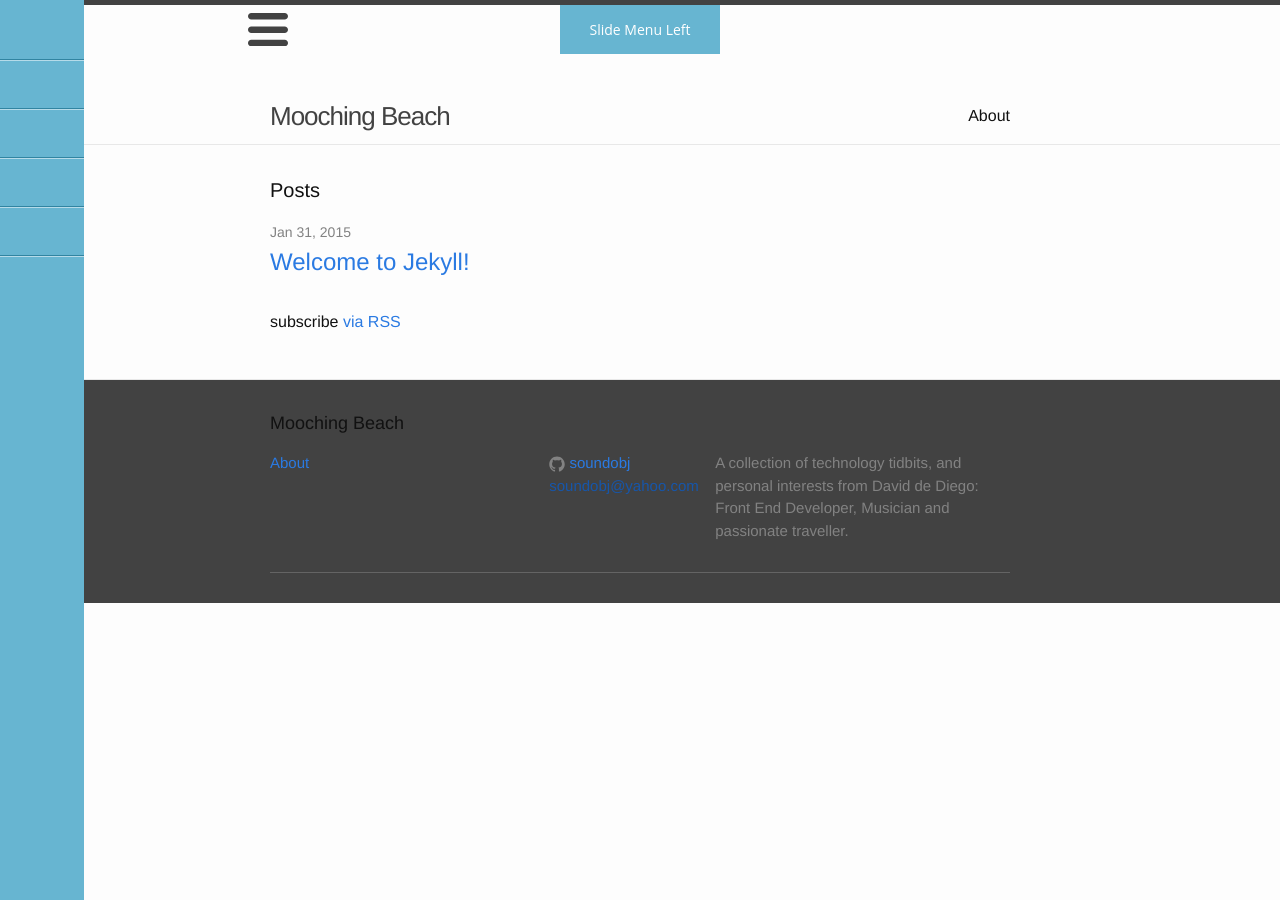
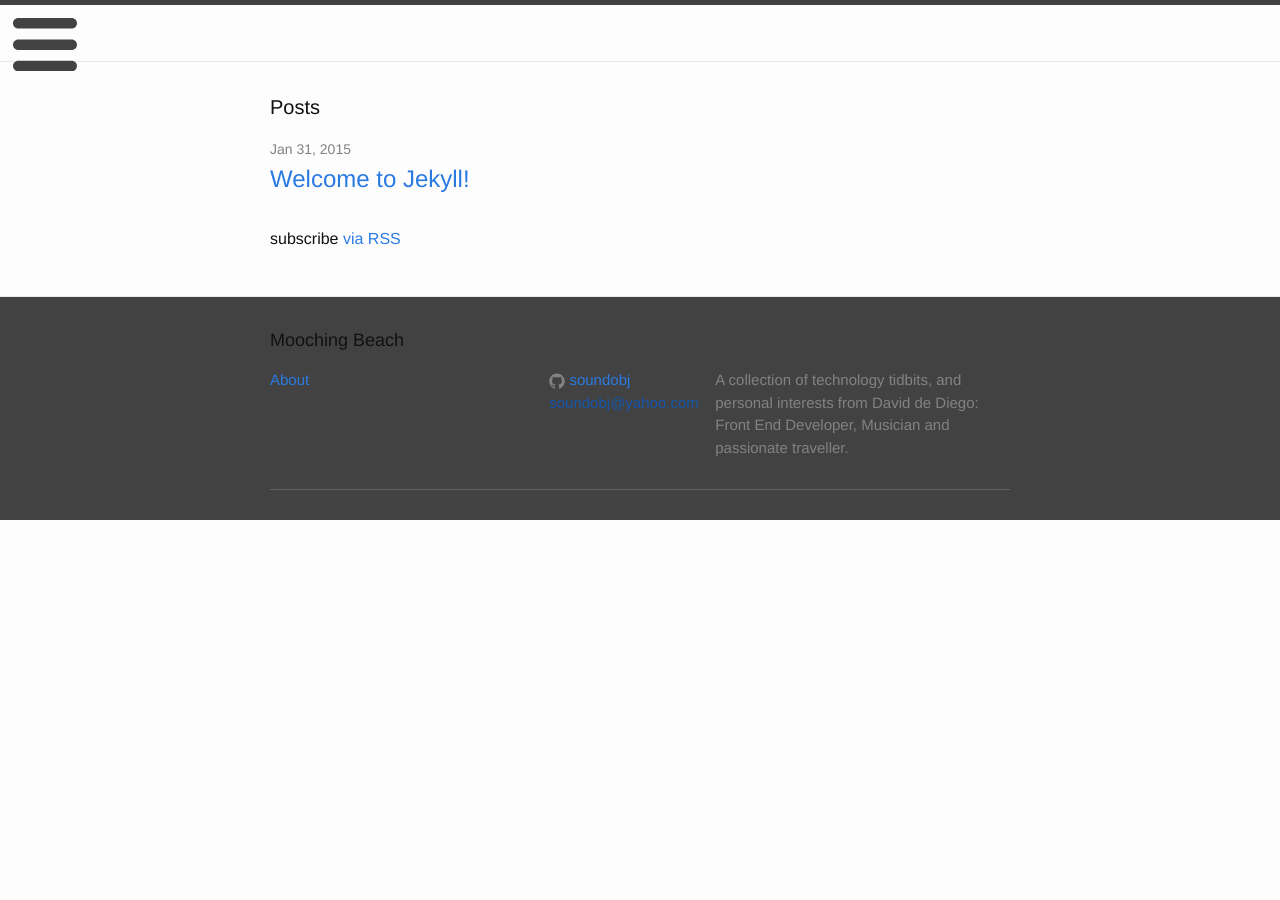
Before and after one commit to soundobj/soundobj.github.io, a Jekyll site: the page built from index.html, in a window 1280 px wide. Built offline with Jekyll 4.4.1, drawn with Linux system fonts in a browser that asks for light colours.

Commit message:
left hand side menu
cleaned up menu css and js
TODO: add close svg

```diff
--- a/_includes/head.html
+++ b/_includes/head.html
@@ -8,13 +8,6 @@
     <!-- CSS -->
     <link rel="stylesheet" href="{{ "/css/main.css" | prepend: site.baseurl }}">
     <link rel="stylesheet" href="{{ "/css/menu.css" | prepend: site.baseurl }}">
-    <link rel="stylesheet" href="{{ "/css/style.css" | prepend: site.baseurl }}">
-
-    <!--
-    <link rel="stylesheet" href="{{ "/css/custom.css" | prepend: site.baseurl }}">
-    <link rel="stylesheet" href="{{ "/css/jquery.jscrollpane.custom.css" | prepend: site.baseurl }}">
-
-	-->
 
     <link rel="canonical" href="{{ page.url | replace:'index.html','' | prepend: site.baseurl | prepend: site.url }}">
     <!-- JS VENDOR-->
@@ -22,11 +15,4 @@
     <script type="text/javascript" src="{{ "/js/modernizr-latest.js" | prepend: site.baseurl }}"></script>
 
     <!-- JS -->
-
-    <!--
-    <script type="text/javascript" src="{{ "/js/menu.js" | prepend: site.baseurl }}"></script>
-
-
-    <script type="text/javascript" src="{{ "/js/page.js" | prepend: site.baseurl }}"></script>
-    -->
 </head>
--- a/_includes/header.html
+++ b/_includes/header.html
@@ -1,23 +1,17 @@
 <header class="site-header">
-
-
+  <!-- Navigation -->
   <nav class="menu slide-menu-left">
       <ul>
-        <li><button class="close-menu">&larr; Close</button></li>
-        <li><a href="#">Broccoli</a></li>
-        <li><a href="#">Tomato</a></li>
-        <li><a href="#">Cucumber</a></li>
-        <li><a href="#">Kale</a></li>
-        <li><a href="#">Celery</a></li>
+          {% for page in site.pages %}
+            {% if page.title %}
+            <a class="page-link" href="{{ page.url | prepend: site.baseurl }}">{{ page.title }}</a>
+            {% endif %}
+          {% endfor %}
       </ul>
-
-</nav><!-- /slide menu left -->
-
-  <div  id="wrapper" class="wrapper">
-
-
+  </nav>
+  <!-- Navigation Icon -->
   <div class="menu-button">
-   <a href="#" class="menu-icon">
+     <a href="#" class="menu-icon" title="Open site navigation">
       <svg viewBox="0 0 18 15">
         <path fill="#424242" d="M18,1.484c0,0.82-0.665,1.484-1.484,1.484H1.484C0.665,2.969,0,2.304,0,1.484l0,0C0,0.665,0.665,0,1.484,0 h15.031C17.335,0,18,0.665,18,1.484L18,1.484z"/>
         <path fill="#424242" d="M18,7.516C18,8.335,17.335,9,16.516,9H1.484C0.665,9,0,8.335,0,7.516l0,0c0-0.82,0.665-1.484,1.484-1.484 h15.031C17.335,6.031,18,6.696,18,7.516L18,7.516z"/>
@@ -25,64 +19,5 @@
       </svg>
     </a>
   </div>
-
-<div id="main">
-    <div class="container">
-
-        <div class="buttons">
-            <button class="nav-toggler toggle-slide-left">Slide Menu Left</button>
-        </div>
-    </div>
-</div>
-
-
-
-
-
-
-
-
-
-
-<!--
-     NEW SLIDE LEFT NAV
-    <div id="container" class="menu">
-      <ul id="menu-toc">
-        <li><a href="#">menu link</a></li>
-      </ul>
-    </div>
-    <div id="menu-button" class="menu-button">
-      <a href="#" class="menu-icon">
-          <svg viewBox="0 0 18 15">
-            <path fill="#424242" d="M18,1.484c0,0.82-0.665,1.484-1.484,1.484H1.484C0.665,2.969,0,2.304,0,1.484l0,0C0,0.665,0.665,0,1.484,0 h15.031C17.335,0,18,0.665,18,1.484L18,1.484z"/>
-            <path fill="#424242" d="M18,7.516C18,8.335,17.335,9,16.516,9H1.484C0.665,9,0,8.335,0,7.516l0,0c0-0.82,0.665-1.484,1.484-1.484 h15.031C17.335,6.031,18,6.696,18,7.516L18,7.516z"/>
-            <path fill="#424242" d="M18,13.516C18,14.335,17.335,15,16.516,15H1.484C0.665,15,0,14.335,0,13.516l0,0 c0-0.82,0.665-1.484,1.484-1.484h15.031C17.335,12.031,18,12.696,18,13.516L18,13.516z"/>
-          </svg>
-        </a>
-    </div> -->
-
-      <!-- END NEW SLIDE LEFT NAV -->
-
-    <a class="site-title" href="{{ site.baseurl }}/">{{ site.title }}</a>
-
-    <nav class="site-nav">
-      <a href="#" class="menu-icon">
-        <svg viewBox="0 0 18 15">
-          <path fill="#424242" d="M18,1.484c0,0.82-0.665,1.484-1.484,1.484H1.484C0.665,2.969,0,2.304,0,1.484l0,0C0,0.665,0.665,0,1.484,0 h15.031C17.335,0,18,0.665,18,1.484L18,1.484z"/>
-          <path fill="#424242" d="M18,7.516C18,8.335,17.335,9,16.516,9H1.484C0.665,9,0,8.335,0,7.516l0,0c0-0.82,0.665-1.484,1.484-1.484 h15.031C17.335,6.031,18,6.696,18,7.516L18,7.516z"/>
-          <path fill="#424242" d="M18,13.516C18,14.335,17.335,15,16.516,15H1.484C0.665,15,0,14.335,0,13.516l0,0 c0-0.82,0.665-1.484,1.484-1.484h15.031C17.335,12.031,18,12.696,18,13.516L18,13.516z"/>
-        </svg>
-      </a>
-
-      <div class="trigger">
-        {% for page in site.pages %}
-          {% if page.title %}
-          <a class="page-link" href="{{ page.url | prepend: site.baseurl }}">{{ page.title }}</a>
-          {% endif %}
-        {% endfor %}
-      </div>
-    </nav>
-
-  </div>
-
+  <div  id="wrapper" class="wrapper" />
 </header>
--- a/_layouts/default.html
+++ b/_layouts/default.html
@@ -17,8 +17,7 @@
 
   </body>
 
-  <!-- js -->
- <script type="text/javascript" src="{{ "/js/classie.js" | prepend: site.baseurl }}"></script>
+  <!-- JS -->
  <script type="text/javascript" src="{{ "/js/menu.js" | prepend: site.baseurl }}"></script>
 
 </html>
--- a/css/menu.css
+++ b/css/menu.css
@@ -6,6 +6,7 @@
 body {
     overflow-x: hidden
 }
+
 #wrapper {
     position: relative;
     z-index: 10;
@@ -17,37 +18,17 @@ body {
     -o-transition: all 0.3s;
     transition: all 0.3s;
 }
-section {
-    margin-bottom: 30px
-}
-section h1 {
-    font-family: "Oswald", sans-serif;
-    margin-bottom: 10px;
-}
-section p {
-    margin-bottom: 30px
-}
-section p:last-child {
-    margin-bottom: 0
-}
-section:last-child {
-    margin-bottom: 0
-}
-section.toggle {
-    text-align: center
-}
+
 .mask {
     position: fixed;
     top: 0;
     left: 0;
-    z-index: 15;
+    z-index: 9;
     width: 100%;
     height: 100%;
     background: rgba(0, 0, 0, 0.8);
 }
 
-
-/* BESPOKE STYLES*/
 .menu-button {
     width: 5%;
     margin-top: 1%;
@@ -67,17 +48,15 @@ section.toggle {
     -o-transition: all 0.3s;
     transition: all 0.3s;
 }
-/* END BESPOKE STYLES*/
 
-/* ------------------------------------------------------------ *\
-|* ------------------------------------------------------------ *|
-|* Menus
-|* ------------------------------------------------------------ *|
-\* ------------------------------------------------------------ */
-/* general style for all menus */
+body.sml-open nav.slide-menu-left {
+    left: 0
+}
+
 nav.menu {
     position: fixed;
-    z-index: 20;
+    /*z-index: 20;*/
+    z-index: 10;
     background-color: #67b5d1;
     overflow: hidden;
     -webkit-transition: all 0.3s;
@@ -86,54 +65,45 @@ nav.menu {
     -o-transition: all 0.3s;
     transition: all 0.3s;
 }
+
 nav.menu ul {
     list-style-type: none;
     margin: 0;
-    padding: 0;
+    padding-top: 20%;
 }
 nav.menu a {
     font-weight: 300;
     color: #fff;
 }
-button.close-menu {
-    background-color: #3184a1;
-    color: #fff;
-}
-button.close-menu:focus {
-    outline: none
+
+/* slide menu left and right, push menu left and right */
+nav.slide-menu-left {
+    top: 0;
+    width: 30%;
+    height: 100%;
 }
 
-nav.slide-menu-left {
-    top: 0;
-    width: 10%;
-    height: 100%;
-}
 nav.slide-menu-left li {
     display: block;
     text-align: center;
     border-bottom: solid 1px #3184a1;
     border-top: solid 1px #b5dbe9;
 }
+
 nav.slide-menu-left li:first-child {
     border-top: none
 }
+
 nav.slide-menu-left li:last-child {
     border-bottom: none
 }
+
 nav.slide-menu-left a {
     display: block;
     padding: 10px;
     font-size: 18px;
 }
-nav.slide-menu-left button.close-menu {
-    margin: 10px 0;
-    padding: 10px 30px;
-    background-color: #3184a1;
-    color: #fff;
+
+nav.slide-menu-left {
+    left: -30%
 }
-nav.slide-menu-left {
-    left: -300px
-}
-body.sml-open nav.slide-menu-left {
-    left: 0
-}
--- a/css/style.css
+++ /dev/null
@@ -1,259 +0,0 @@
-/* ------------------------------------------------------------ *\
-|* ------------------------------------------------------------ *|
-|* Globals
-|* ------------------------------------------------------------ *|
-\* ------------------------------------------------------------ */
-button {
-    font-family: "Open Sans", sans-serif;
-    font-size: 14px;
-    cursor: pointer;
-    border: none;
-    -webkit-appearance: none;
-    -moz-appearance: none;
-    appearance: none;
-    -webkit-border-radius: 0;
-    -moz-border-radius: 0;
-    border-radius: 0;
-    -webkit-box-shadow: none;
-    -moz-box-shadow: none;
-    box-shadow: none;
-}
-/* ------------------------------------------------------------ *\
-|* ------------------------------------------------------------ *|
-|* Template
-|* ------------------------------------------------------------ *|
-\* ------------------------------------------------------------ */
-body {
-    overflow-x: hidden
-}
-#wrapper {
-    position: relative;
-    z-index: 10;
-    top: 0;
-    left: 0;
-    -webkit-transition: all 0.3s;
-    -moz-transition: all 0.3s;
-    -ms-transition: all 0.3s;
-    -o-transition: all 0.3s;
-    transition: all 0.3s;
-}
-section {
-    margin-bottom: 30px
-}
-section h1 {
-    font-family: "Oswald", sans-serif;
-    margin-bottom: 10px;
-}
-section p {
-    margin-bottom: 30px
-}
-section p:last-child {
-    margin-bottom: 0
-}
-section:last-child {
-    margin-bottom: 0
-}
-section.toggle {
-    text-align: center
-}
-.mask {
-    position: fixed;
-    top: 0;
-    left: 0;
-    z-index: 15;
-    width: 100%;
-    height: 100%;
-    background: rgba(0, 0, 0, 0.8);
-}
-/* ------------------------------------------------------------ *\
-|* ------------------------------------------------------------ *|
-|* Toggle Buttons
-|* ------------------------------------------------------------ *|
-\* ------------------------------------------------------------ */
-.buttons {
-    margin-bottom: 30px;
-    text-align: center;
-}
-.buttons button {
-    display: inline-block;
-    margin: 0 0 4px 0;
-    padding: 15px 30px;
-    color: #fff;
-    background-color: #67b5d1;
-}
-.buttons button:hover,
-.buttons button.active {
-    background-color: #3184a1
-}
-.buttons button:focus {
-    outline: none
-}
-/* ------------------------------------------------------------ *\
-|* ------------------------------------------------------------ *|
-|* Menus
-|* ------------------------------------------------------------ *|
-\* ------------------------------------------------------------ */
-/* general style for all menus */
-nav.menu {
-    position: fixed;
-    /*z-index: 20;*/
-    z-index: 10;
-    background-color: #67b5d1;
-    overflow: hidden;
-    -webkit-transition: all 0.3s;
-    -moz-transition: all 0.3s;
-    -ms-transition: all 0.3s;
-    -o-transition: all 0.3s;
-    transition: all 0.3s;
-}
-nav.menu ul {
-    list-style-type: none;
-    margin: 0;
-    padding: 0;
-}
-nav.menu a {
-    font-weight: 300;
-    color: #fff;
-}
-button.close-menu {
-    background-color: #3184a1;
-    color: #fff;
-}
-button.close-menu:focus {
-    outline: none
-}
-/* slide menu left and right, push menu left and right */
-nav.slide-menu-left,
-nav.slide-menu-right,
-nav.push-menu-left,
-nav.push-menu-right {
-    top: 0;
-    /*width: 300px;*/
-    width: 30%;
-    height: 100%;
-}
-nav.slide-menu-left li,
-nav.slide-menu-right li,
-nav.push-menu-left li,
-nav.push-menu-right li {
-    display: block;
-    text-align: center;
-    border-bottom: solid 1px #3184a1;
-    border-top: solid 1px #b5dbe9;
-}
-nav.slide-menu-left li:first-child,
-nav.slide-menu-right li:first-child,
-nav.push-menu-left li:first-child,
-nav.push-menu-right li:first-child {
-    border-top: none
-}
-nav.slide-menu-left li:last-child,
-nav.slide-menu-right li:last-child,
-nav.push-menu-left li:last-child,
-nav.push-menu-right li:last-child {
-    border-bottom: none
-}
-nav.slide-menu-left a,
-nav.slide-menu-right a,
-nav.push-menu-left a,
-nav.push-menu-right a {
-    display: block;
-    padding: 10px;
-    font-size: 18px;
-}
-nav.slide-menu-left button.close-menu,
-nav.slide-menu-right button.close-menu,
-nav.push-menu-left button.close-menu,
-nav.push-menu-right button.close-menu {
-    margin: 10px 0;
-    padding: 10px 30px;
-    background-color: #3184a1;
-    color: #fff;
-}
-nav.slide-menu-left,
-nav.push-menu-left {
-    left: -300px
-}
-nav.slide-menu-right,
-nav.push-menu-right {
-    right: -300px
-}
-/*
-body.sml-open nav.slide-menu-left,
-body.pml-open nav.push-menu-left {
-    left: 0
-}
-*/body.smr-open nav.slide-menu-right,
-body.pmr-open nav.push-menu-right {
-    right: 0
-}
-body.pml-open #wrapper {
-    left: 300px
-}
-body.pmr-open #wrapper {
-    left: -300px
-}
-/* slide menu top and bottom */
-nav.slide-menu-top,
-nav.slide-menu-bottom,
-nav.push-menu-top,
-nav.push-menu-bottom {
-    left: 0;
-    width: 100%;
-    height: 100px;
-}
-nav.slide-menu-top ul,
-nav.slide-menu-bottom ul,
-nav.push-menu-top ul,
-nav.push-menu-bottom ul {
-    text-align: center;
-    padding: 25px 0 0 0;
-}
-nav.slide-menu-top li,
-nav.slide-menu-bottom li,
-nav.push-menu-top li,
-nav.push-menu-bottom li {
-    display: inline-block;
-    margin: 0;
-    vertical-align: middle;
-}
-nav.slide-menu-top a,
-nav.slide-menu-bottom a,
-nav.push-menu-top a,
-nav.push-menu-bottom a {
-    display: block;
-    line-height: 50px;
-    padding: 0 10px;
-    font-size: 18px;
-}
-nav.slide-menu-top button.close-menu,
-nav.slide-menu-bottom button.close-menu,
-nav.push-menu-top button.close-menu,
-nav.push-menu-bottom button.close-menu {
-    display: block;
-    line-height: 50px;
-    margin: 0;
-    padding: 0 10px;
-}
-nav.slide-menu-top,
-nav.push-menu-top {
-    top: -100px
-}
-nav.slide-menu-bottom,
-nav.push-menu-bottom {
-    bottom: -100px
-}
-body.smt-open nav.slide-menu-top,
-body.pmt-open nav.push-menu-top {
-    top: 0
-}
-body.smb-open nav.slide-menu-bottom,
-body.pmb-open nav.push-menu-bottom {
-    bottom: 0
-}
-body.pmt-open #wrapper {
-    top: 100px
-}
-body.pmb-open #wrapper {
-    top: -100px
-}
--- a/js/menu.js
+++ b/js/menu.js
@@ -4,106 +4,23 @@
 (function( window ){
 
 	'use strict';
-
-	var body = document.body,
-		mask = document.createElement("div"),
-		toggleSlideLeft = document.querySelector( ".toggle-slide-left" ),
-		// toggleSlideRight = document.querySelector( ".toggle-slide-right" ),
-		// toggleSlideTop = document.querySelector( ".toggle-slide-top" ),
-		// toggleSlideBottom = document.querySelector( ".toggle-slide-bottom" ),
-		//togglePushLeft = document.querySelector( ".toggle-push-left" ),
-		// togglePushRight = document.querySelector( ".toggle-push-right" ),
-		// togglePushTop = document.querySelector( ".toggle-push-top" ),
-		// togglePushBottom = document.querySelector( ".toggle-push-bottom" ),
-		slideMenuLeft = document.querySelector( ".slide-menu-left" ),
-		// slideMenuRight = document.querySelector( ".slide-menu-right" ),
-		// slideMenuTop = document.querySelector( ".slide-menu-top" ),
-		// slideMenuBottom = document.querySelector( ".slide-menu-bottom" ),
-		//pushMenuLeft = document.querySelector( ".push-menu-left" ),
-		// pushMenuRight = document.querySelector( ".push-menu-right" ),
-		// pushMenuTop = document.querySelector( ".push-menu-top" ),
-		// pushMenuBottom = document.querySelector( ".push-menu-bottom" ),
-		activeNav
-	;
+	var	mask = document.createElement("div");
 	mask.className = "mask";
+	var	toggleSlideLeft = document.querySelector( ".menu-icon" );
+	var	activeNav;
 
 	/* slide menu left */
 	toggleSlideLeft.addEventListener( "click", function(){
-		console.log("click lieft");
-		classie.add( body, "sml-open" );
-		// $(".menu-button").addClass("menu-button-open");
+		console.log("click lieft 6");
+		$("body").addClass("sml-open");
 		document.body.appendChild(mask);
 		activeNav = "sml-open";
 	} );
 
-	// /* slide menu right */
-	// toggleSlideRight.addEventListener( "click", function(){
-	// 	classie.add( body, "smr-open" );
-	// 	document.body.appendChild(mask);
-	// 	activeNav = "smr-open";
-	// } );
-
-	// /* slide menu top */
-	// toggleSlideTop.addEventListener( "click", function(){
-	// 	classie.add( body, "smt-open" );
-	// 	document.body.appendChild(mask);
-	// 	activeNav = "smt-open";
-	// } );
-
-	// /* slide menu bottom */
-	// toggleSlideBottom.addEventListener( "click", function(){
-	// 	classie.add( body, "smb-open" );
-	// 	document.body.appendChild(mask);
-	// 	activeNav = "smb-open";
-	// } );
-
-	/* push menu left */
-	// togglePushLeft.addEventListener( "click", function(){
-	// 	classie.add( body, "pml-open" );
-	// 	document.body.appendChild(mask);
-	// 	activeNav = "pml-open";
-	// } );
-
-	// /* push menu right */
-	// togglePushRight.addEventListener( "click", function(){
-	// 	classie.add( body, "pmr-open" );
-	// 	document.body.appendChild(mask);
-	// 	activeNav = "pmr-open";
-	// } );
-
-	// /* push menu top */
-	// togglePushTop.addEventListener( "click", function(){
-	// 	classie.add( body, "pmt-open" );
-	// 	document.body.appendChild(mask);
-	// 	activeNav = "pmt-open";
-	// } );
-
-	// /* push menu bottom */
-	// togglePushBottom.addEventListener( "click", function(){
-	// 	classie.add( body, "pmb-open" );
-	// 	document.body.appendChild(mask);
-	// 	activeNav = "pmb-open";
-	// } );
-
 	/* hide active menu if mask is clicked */
 	mask.addEventListener( "click", function(){
-		classie.remove( body, activeNav );
+		$("body").removeClass(activeNav);
 		activeNav = "";
 		document.body.removeChild(mask);
-		$(".menu-button").removeClass("menu-button-open");
 	} );
-
-	/* hide active menu if close menu button is clicked */
-	[].slice.call(document.querySelectorAll(".close-menu")).forEach(function(el,i){
-		console.log("adding event listener");
-		console.log(el);
-		el.addEventListener( "click", function(){
-			console.log("clicked close menu");
-			classie.remove( body, activeNav );
-			activeNav = "";
-			document.body.removeChild(mask);
-		} );
-	});
-
-
 })( window );
```
Also changed, not shown: img/maxresdefault.jpg (added). Lines whose indentation alone changed are shown as unchanged.
